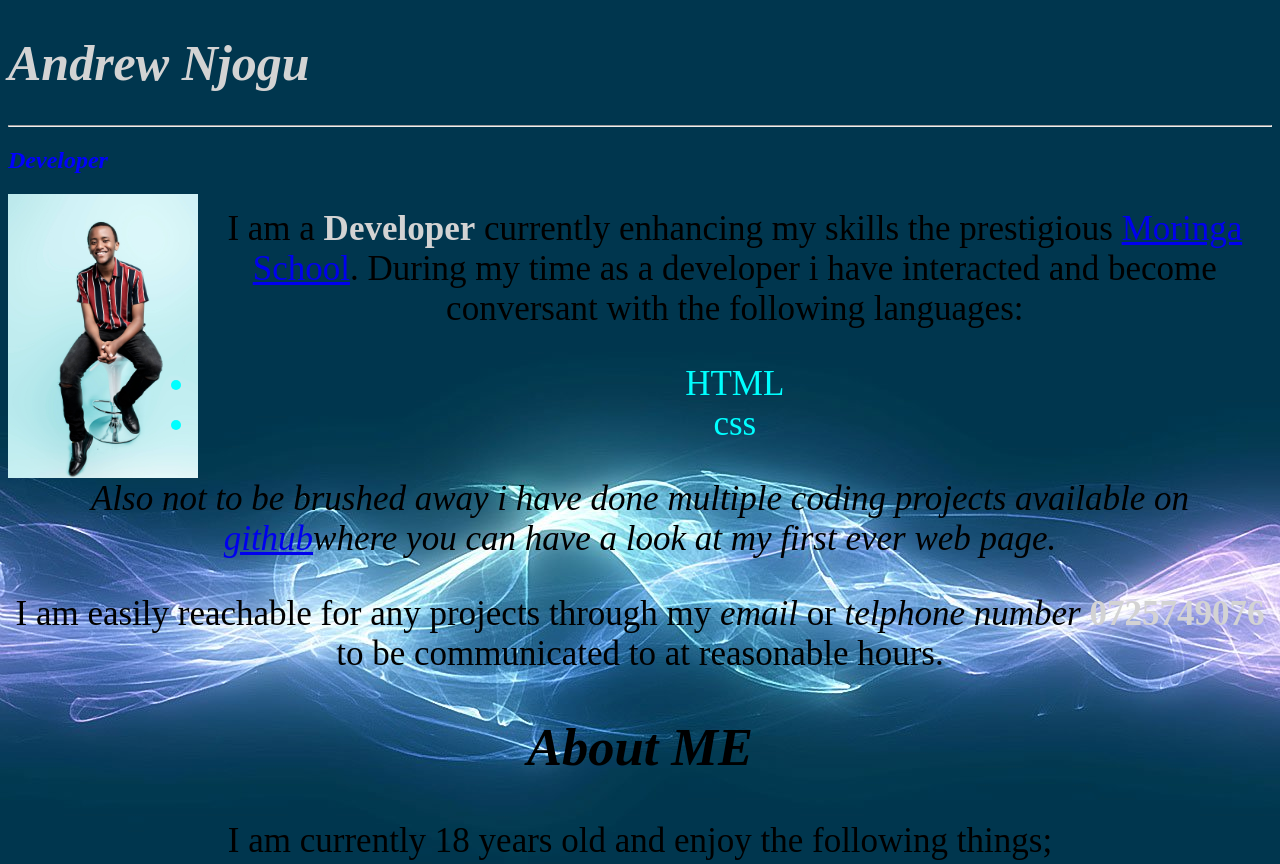
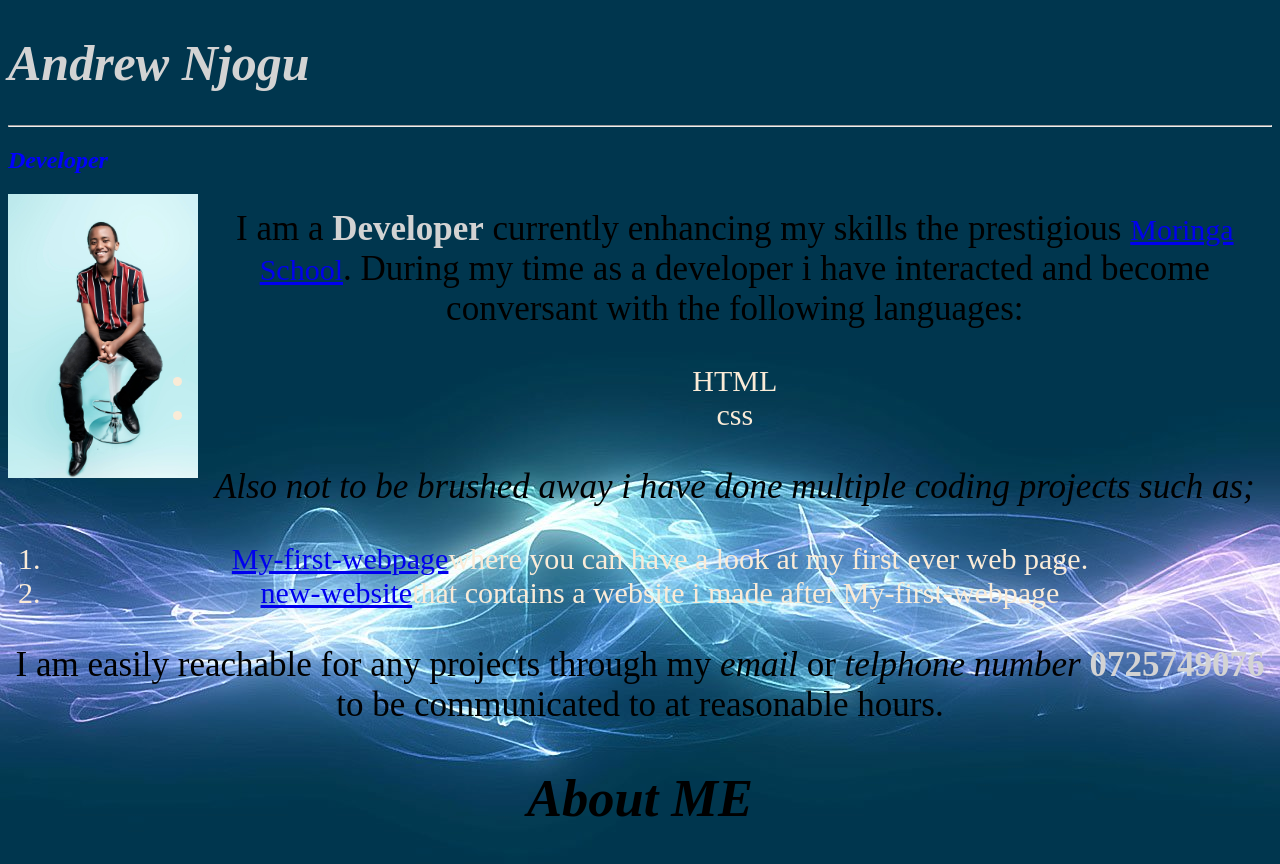
Before and after one commit to andrewnjoguu/andrewnjoguu.github.io, a plain HTML site: page portfolio.html in a window 1280 px wide. Shown: the top 864 px of the page. Drawn offline with Linux system fonts and the light colour scheme.

Commit message:
added description to previous projects

```diff
--- a/css/style.css
+++ b/css/style.css
@@ -29,6 +29,8 @@ ul {
 
 li {
   text-align: center;
+  font-size: 30px;
+  color: antiquewhite;
 }
 .profile {
   text-align: center;
@@ -60,3 +62,6 @@ ul {
 ol {
   color: aqua;
 }
+a {
+  font-size: 30px;
+}
--- a/portfolio.html
+++ b/portfolio.html
@@ -26,9 +26,10 @@
       </ul>
     </div>
     <p id="line1">
-      Also not to be brushed away i have done multiple <em>coding</em> projects
-      available on
-      <a href="https://github.com/andrewnjoguu/My-first-webpage">github</a>where you can have a look at my first ever web page.
+      Also not to be brushed away i have done multiple <em>coding</em> projects such as;
+     <ol> <li><a href="https://github.com/andrewnjoguu/My-first-webpage">My-first-webpage</a>where you can have a look at my first ever web page.</li>
+          <li><a href="https://github.com/andrewnjoguu/new-website">new-website</a>that contains a website i made after My-first-webpage</li>
+    </ol>
     </p>
     <p>
       I am easily reachable for any projects through my <em>email</em> or
```
